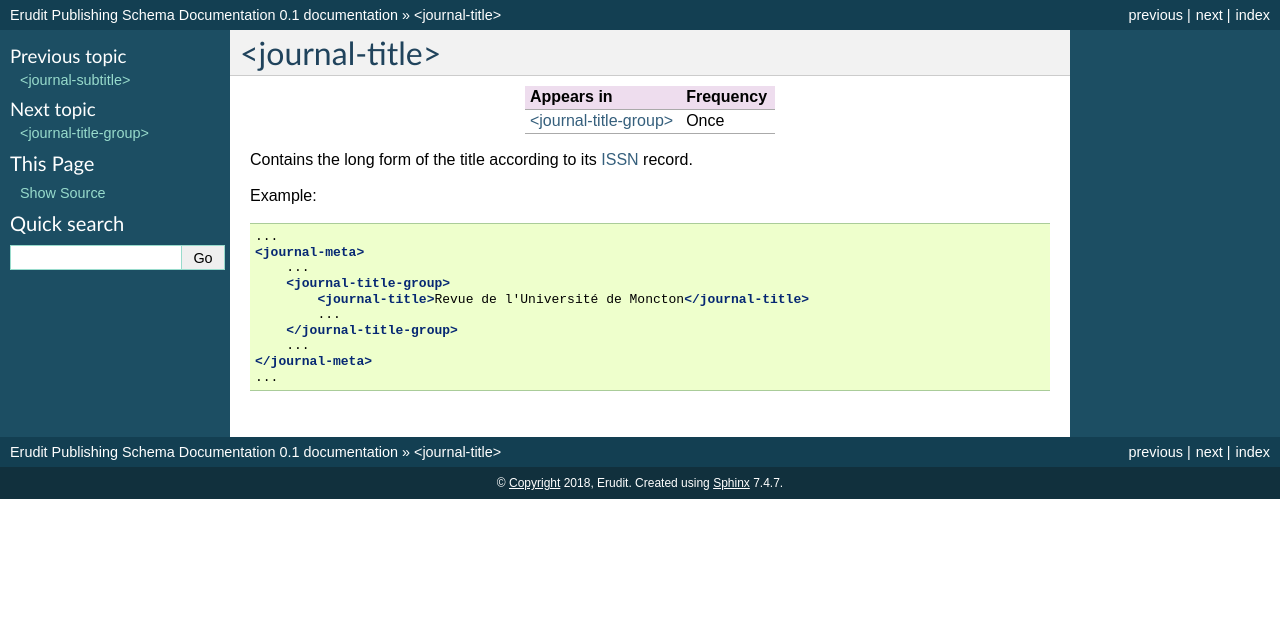
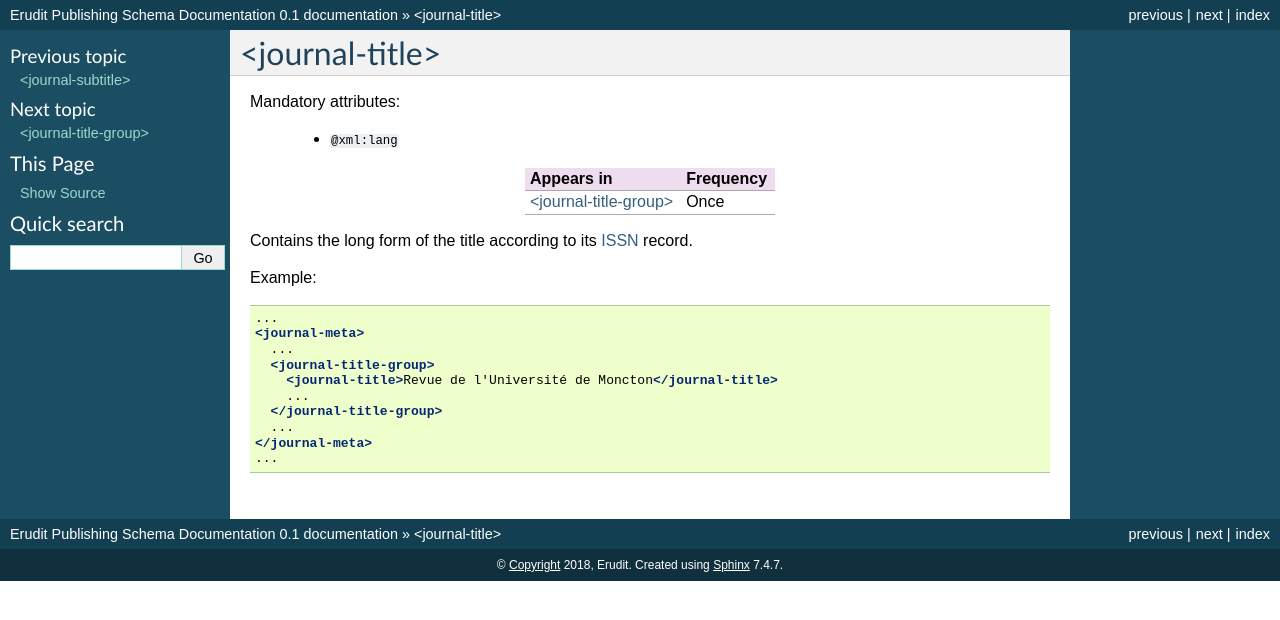
Before and after one commit to erudit/erudit-ps-documentation, a Sphinx documentation site: the page built from docs/source/tagset/element-journal-title.rst, in a window 1280 px wide. Shown: the top 620 px of the page. Built offline with Sphinx 7.4.7, drawn with Linux system fonts in a browser that asks for light colours.

Commit message:
related: #122

```diff
--- a/docs/source/tagset/element-journal-title.rst
+++ b/docs/source/tagset/element-journal-title.rst
@@ -2,6 +2,10 @@
 
 <journal-title>
 ===============
+
+Mandatory attributes:
+
+  * ``@xml:lang``
 
 +-------------------------------------+------------+
 | Appears in                          | Frequency  |
@@ -15,16 +19,16 @@ Example:
 
 .. code-block:: xml
 
+  ...
+  <journal-meta>
     ...
-    <journal-meta>
-        ...
-        <journal-title-group>
-            <journal-title>Revue de l'Université de Moncton</journal-title>
-            ...
-        </journal-title-group>
-        ...
-    </journal-meta>
+    <journal-title-group>
+      <journal-title>Revue de l'Université de Moncton</journal-title>
+      ...
+    </journal-title-group>
     ...
+  </journal-meta>
+  ...
 
 
 .. {"reviewed_on": "20180427", "by": "fabio.batalha@erudit.org"}
```
